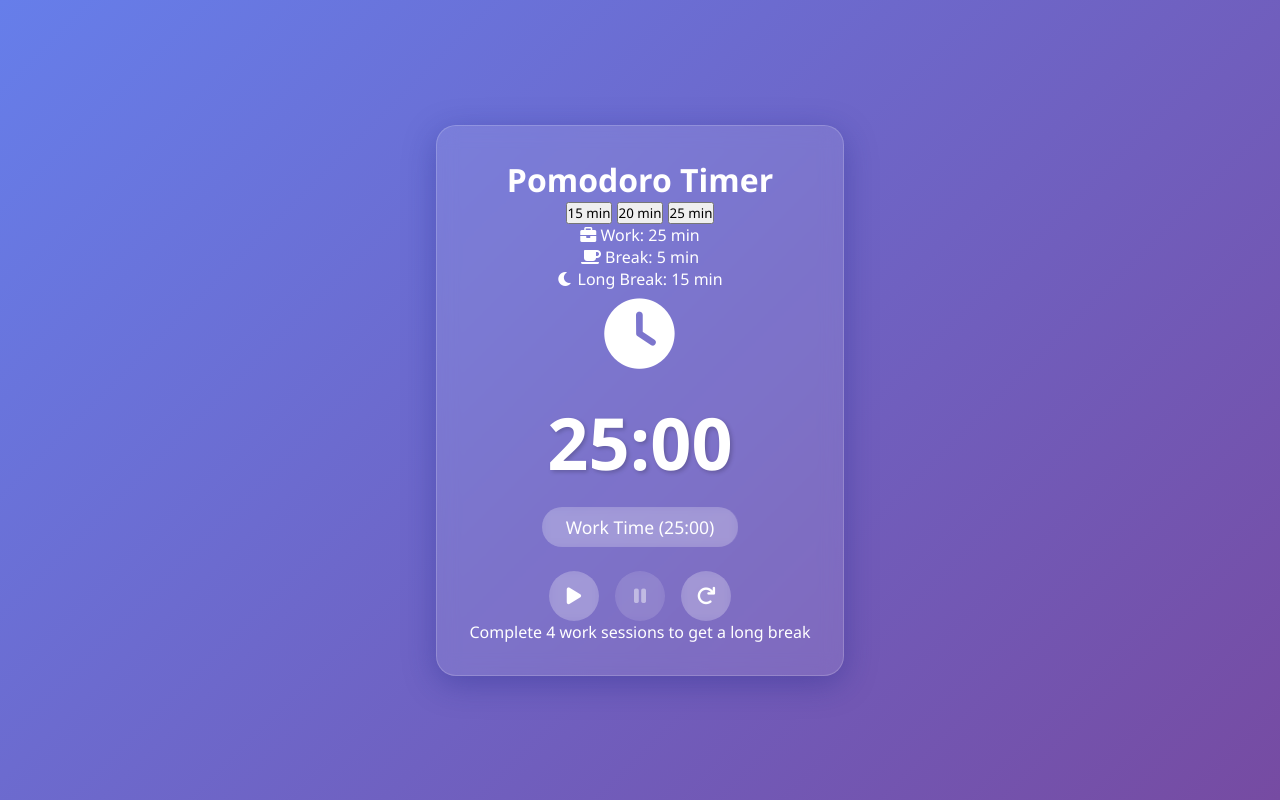
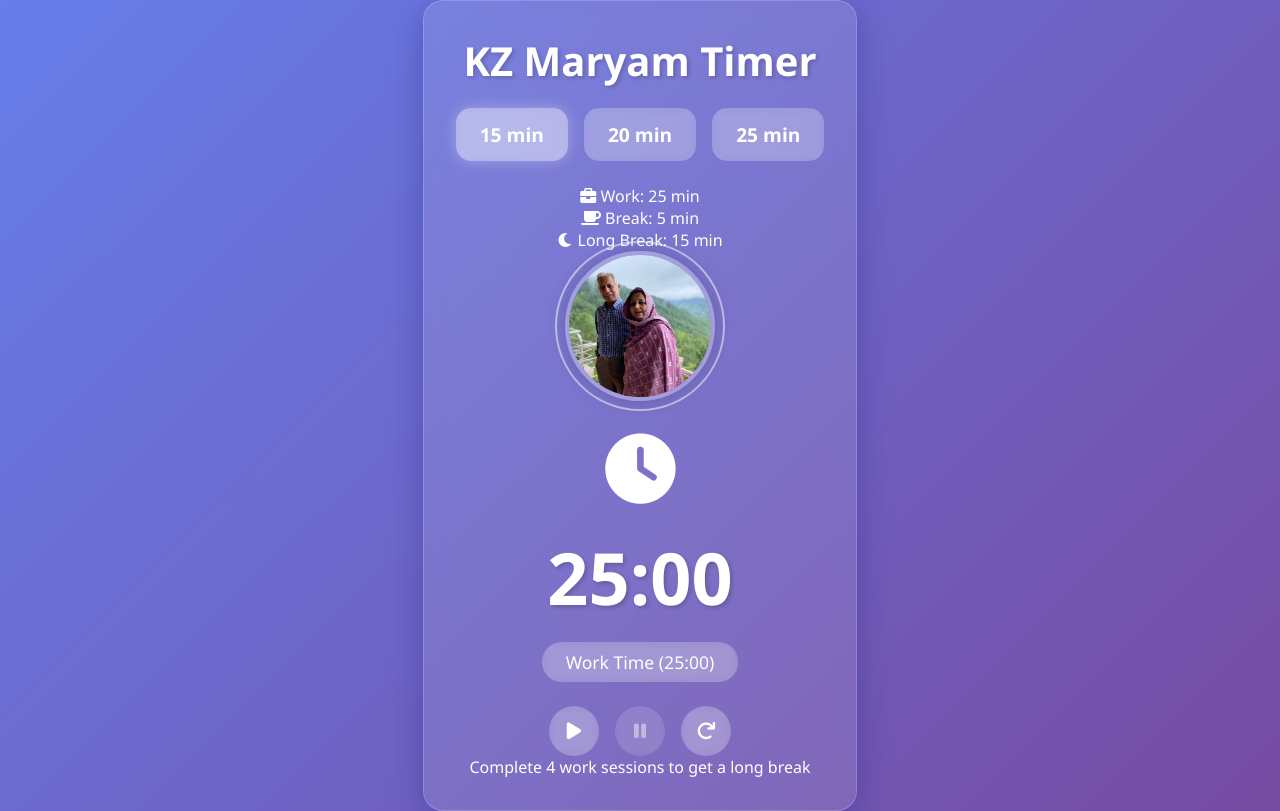
Before and after one commit to adnan19888/adn_pomodoro, a plain HTML site: page index.html in a window 1280 px wide. Drawn offline with Linux system fonts and the light colour scheme.

Commit message:
changed to add KZ title

```diff
--- a/index.html
+++ b/index.html
@@ -4,7 +4,7 @@
 <head>
     <meta charset="UTF-8">
     <meta name="viewport" content="width=device-width, initial-scale=1.0">
-    <title>Modern Pomodoro Timer</title>
+    <title>KZ Maryam Timer - Modern Pomodoro Timer</title>
     <link rel="stylesheet" href="styles.css">
     <link rel="stylesheet" href="https://cdnjs.cloudflare.com/ajax/libs/font-awesome/6.0.0/css/all.min.css">
 </head>
@@ -13,7 +13,9 @@
     <div class="container">
         <div class="timer-container">
             <div class="timer-header">
-                <h1>Pomodoro Timer</h1>
+                <div class="title-container">
+                    <h1>KZ Maryam Timer</h1>
+                </div>
                 <div class="timer-options">
                     <button class="duration-btn active" data-duration="15">15 min</button>
                     <button class="duration-btn" data-duration="20">20 min</button>
@@ -33,6 +35,10 @@
                         <span>Long Break: 15 min</span>
                     </div>
                 </div>
+            </div>
+            <div class="profile-picture">
+                <img src="photo.jpeg" alt="Profile Picture" id="profile-pic">
+                <div class="profile-frame"></div>
             </div>
             <div class="clock-icon">
                 <i class="fas fa-clock"></i>
--- a/styles.css
+++ b/styles.css
@@ -107,3 +107,91 @@ body {
         font-size: 3rem;
     }
 }
+
+.title-container {
+    display: flex;
+    align-items: center;
+    justify-content: center;
+    margin-bottom: 20px;
+}
+
+.title-container h1 {
+    margin: 0;
+    font-size: 2.5rem;
+    color: white;
+    text-shadow: 2px 2px 4px rgba(0, 0, 0, 0.2);
+}
+
+.timer-options {
+    display: flex;
+    justify-content: center;
+    gap: 1rem;
+    margin-bottom: 1.5rem;
+}
+
+.duration-btn {
+    background: rgba(255, 255, 255, 0.2);
+    border: none;
+    padding: 0.8rem 1.5rem;
+    border-radius: 15px;
+    color: white;
+    font-size: 1.2rem;
+    font-weight: bold;
+    cursor: pointer;
+    transition: all 0.3s ease;
+    backdrop-filter: blur(5px);
+    min-width: 100px;
+}
+
+.duration-btn:hover {
+    background: rgba(255, 255, 255, 0.3);
+    transform: scale(1.05);
+}
+
+.duration-btn.active {
+    background: rgba(255, 255, 255, 0.4);
+    font-weight: 800;
+    box-shadow: 0 0 15px rgba(255, 255, 255, 0.3);
+}
+
+.profile-picture {
+    position: relative;
+    width: 150px;
+    height: 150px;
+    margin: 0 auto 1.5rem;
+}
+
+.profile-picture img {
+    width: 100%;
+    height: 100%;
+    border-radius: 50%;
+    object-fit: cover;
+    border: 4px solid rgba(255, 255, 255, 0.3);
+    box-shadow: 0 0 20px rgba(0, 0, 0, 0.2);
+    transition: transform 0.3s ease;
+}
+
+.profile-picture:hover img {
+    transform: scale(1.05);
+}
+
+.profile-frame {
+    position: absolute;
+    top: -10px;
+    left: -10px;
+    right: -10px;
+    bottom: -10px;
+    border: 2px solid rgba(255, 255, 255, 0.5);
+    border-radius: 50%;
+    animation: rotate 10s linear infinite;
+}
+
+@keyframes rotate {
+    from {
+        transform: rotate(0deg);
+    }
+
+    to {
+        transform: rotate(360deg);
+    }
+}
```
Also changed, not shown: photo.jpeg (added).
